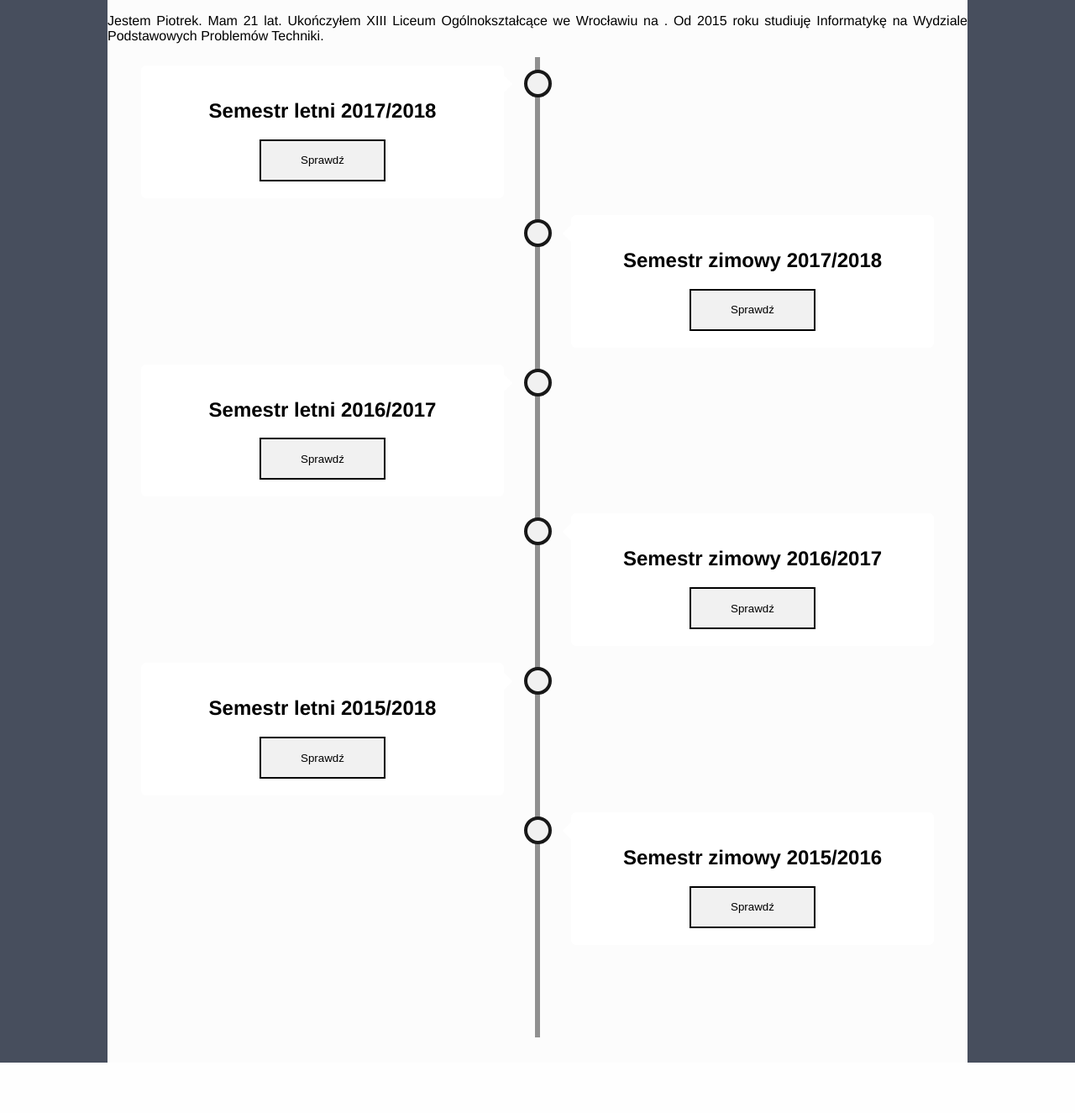
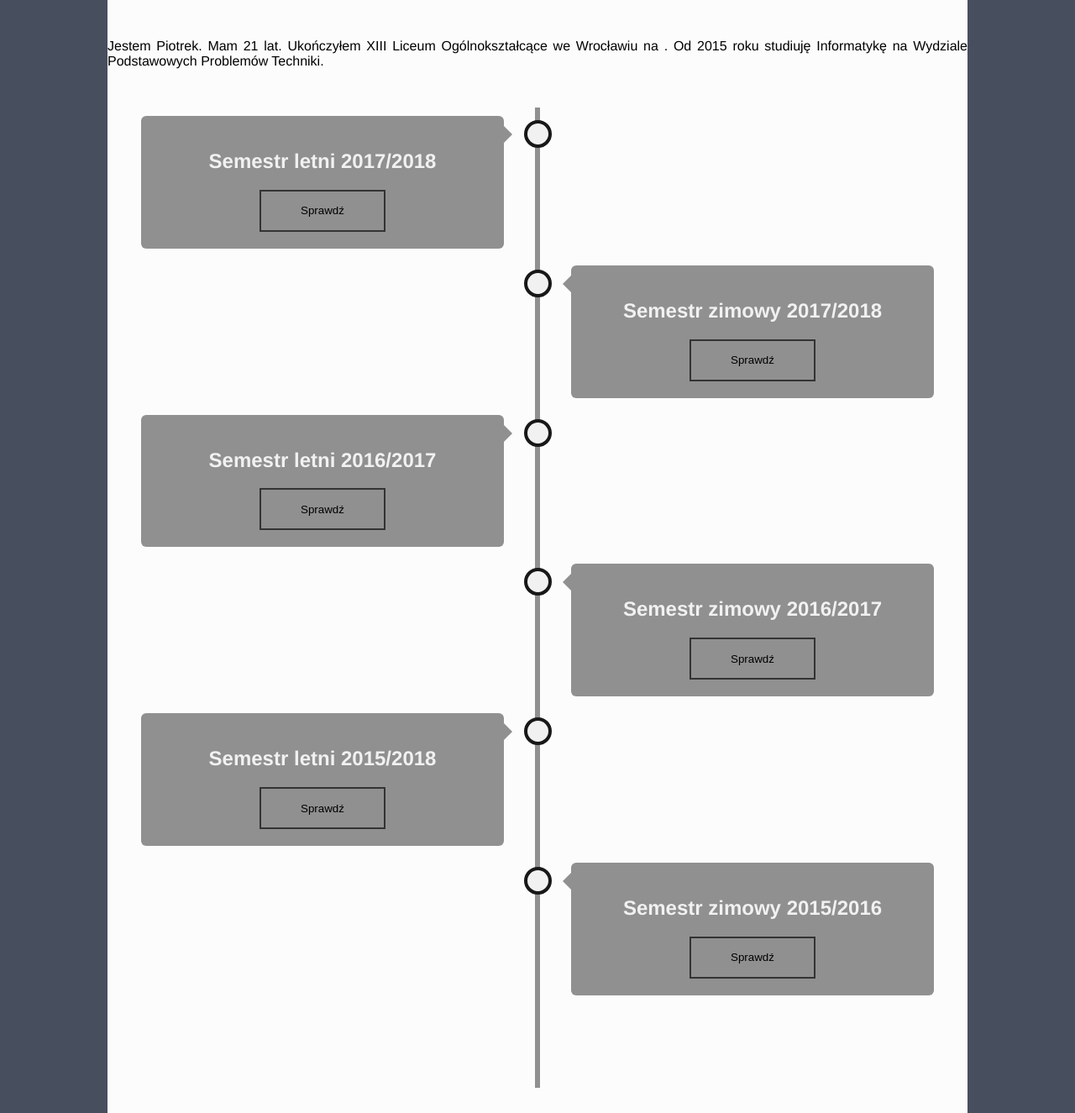
Before and after one commit to hitiminid/WWW, a PHP site: page /semesters.html in a window 1280 px wide. Shown: the part 600-1925 px from the top of the page at 84% size. Before the commit the page ends 1865 px from the top, so only its background shows below. Run offline with PHP 8.4, Linux system fonts and the light colour scheme.

Commit message:
Mino styling changes.

```diff
--- a/project_1/education.css
+++ b/project_1/education.css
@@ -14,6 +14,15 @@
 #main {
   width: 70%;
   margin:auto;
+}
+
+#about-me {
+  padding-top:    30px;
+  padding-bottom: 30px;
+}
+
+#about-me > p {
+  text-align: right;
 }
 
 #panorama {
--- /dev/null
+++ b/project_1/semester_2.css
@@ -0,0 +1,3 @@
+#main {
+  margin-bottom: 125px;
+}
--- a/project_1/semester_2.html
+++ b/project_1/semester_2.html
@@ -6,11 +6,10 @@
   <link rel="stylesheet" type="text/css" href="main_style.css">
   <link rel="stylesheet" type="text/css" href="grid.css">
   <link rel="stylesheet" type="text/css" href="semesters_style.css">
+  <link rel="stylesheet" type="text/css" href="semester_2.css">
 </head>
 
 <body>
-
-
 <header>
   <div class="navigation">
     <ul>
@@ -279,6 +278,5 @@
       </div>
     </div>
 </div>
-<footer></footer>
 </body>
 </html>
--- a/project_1/semesters.html
+++ b/project_1/semesters.html
@@ -46,7 +46,6 @@
       <h2>Edukacja</h2>
     </div>
   </div>
-
 
   <div id="about-me">
     <p>
--- a/project_1/semesters_style.css
+++ b/project_1/semesters_style.css
@@ -64,9 +64,6 @@
   width: 100%;
 }
 
-.content > button {
-  background-color:red
-}
 
 .list {
     display: flex;
@@ -79,12 +76,13 @@
     width:  150px;
     height: 50px;
     border: 2px solid;
-    background: #f1f1f1;
+    border-color: #333333;
+    background:   transparent;
 }
 
 button:hover {
-    background: white;
-    color:black;
+    background: #333333;
+    color: white;
 }
 
 .lecture-content {
--- a/project_1/timeline.css
+++ b/project_1/timeline.css
@@ -61,7 +61,7 @@
   right: 30px;
   border: medium solid white;
   border-width: 10px 0 10px 10px;
-  border-color: transparent transparent transparent white;
+  border-color: transparent transparent transparent #909090;
 }
 
 /* Add arrows to the right container (pointing left) */
@@ -75,7 +75,7 @@
   left: 30px;
   border: medium solid white;
   border-width: 10px 10px 10px 0;
-  border-color: transparent white transparent transparent;
+  border-color: transparent #909090 transparent transparent;
 }
 
 /* Fix the circle for containers on the right side */
@@ -86,7 +86,8 @@
 /* The actual content */
 .content {
   padding: 20px 30px;
-  background-color: white;
+  background-color: #909090;
+  color: #f1f1f1;
   position: relative;
   border-radius: 6px;
   text-align: center;
```
